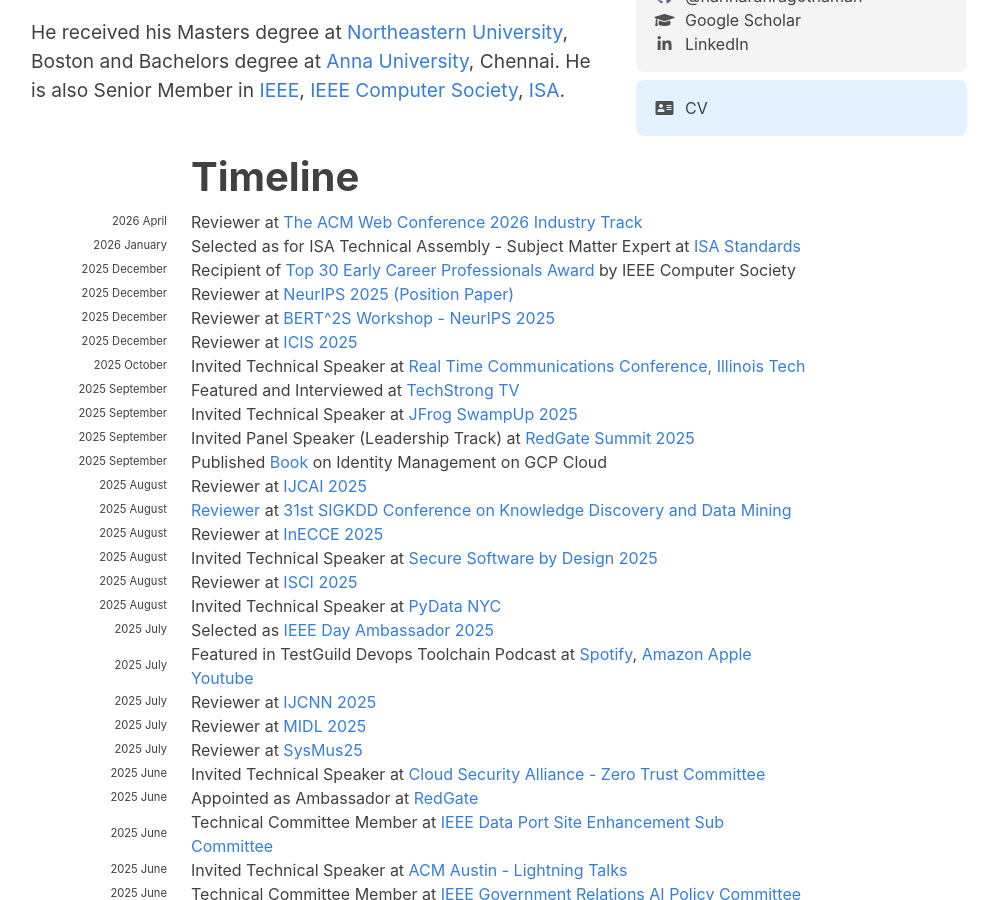
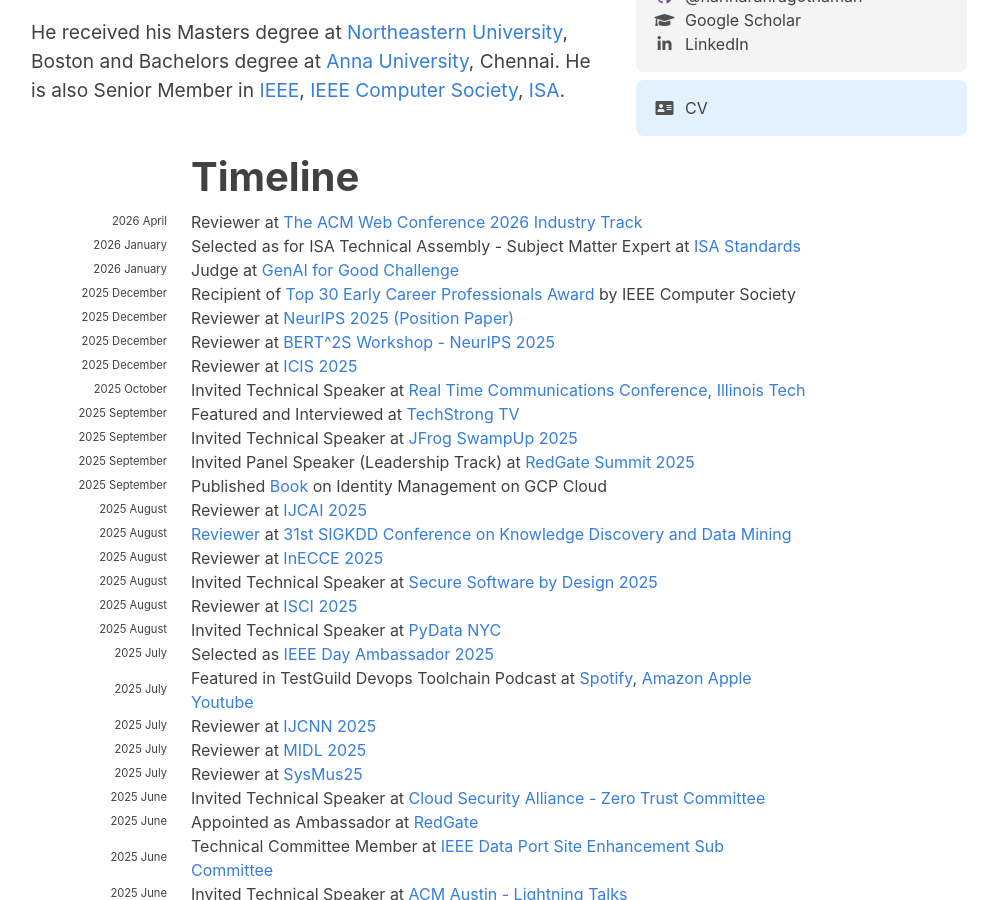
Before and after one commit to hariharanragothaman/hariharanragothaman.github.io, a Jekyll site: the page built from index.md, in a window 1280 px wide and 900 px high, scrolled down 676 px. Shown: the whole window, without its empty margins (141-1139 px from the left). Built offline with Jekyll 4.4.1, drawn with Linux system fonts in a browser that asks for light colours; nearby versions of some CDN libraries; some web fonts are replaced.

Commit message:
Updates and Polishes

```diff
--- a/_data/news.yaml
+++ b/_data/news.yaml
@@ -11,6 +11,10 @@
 - year: 2026
   year-extra: January
   description: Selected as for ISA Technical Assembly - Subject Matter Expert at <a href="https://www.isa.org/standards-and-publications/isa-standards"> ISA Standards </a>
+
+- year: 2026
+  year-extra: January
+  description: Judge at <a href="https://ieeeht.org/get-involved/funding-opportunities/genai-for-good/"> GenAI for Good Challenge </a>
 
 #-------------------------------------------- December  ------------------------------------------------------------------------------------------------------------------------------------------------------
 
```
